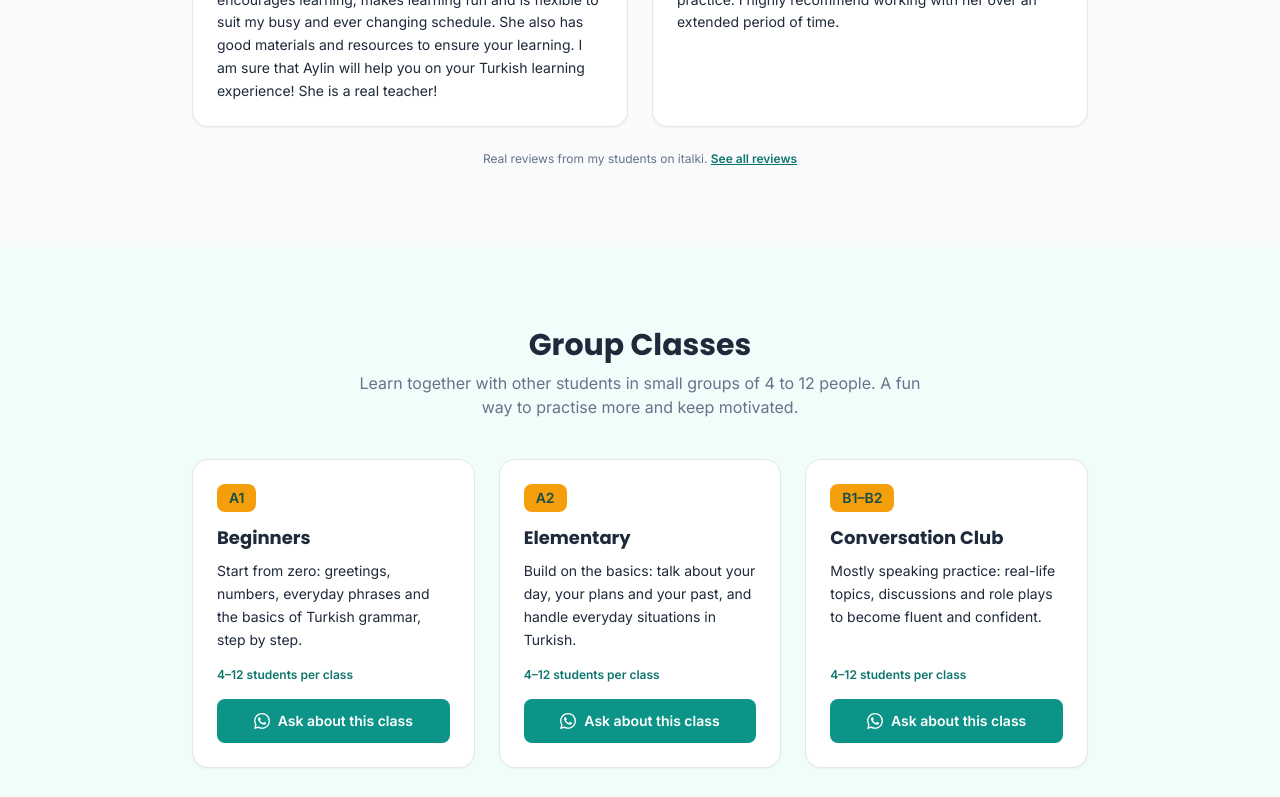
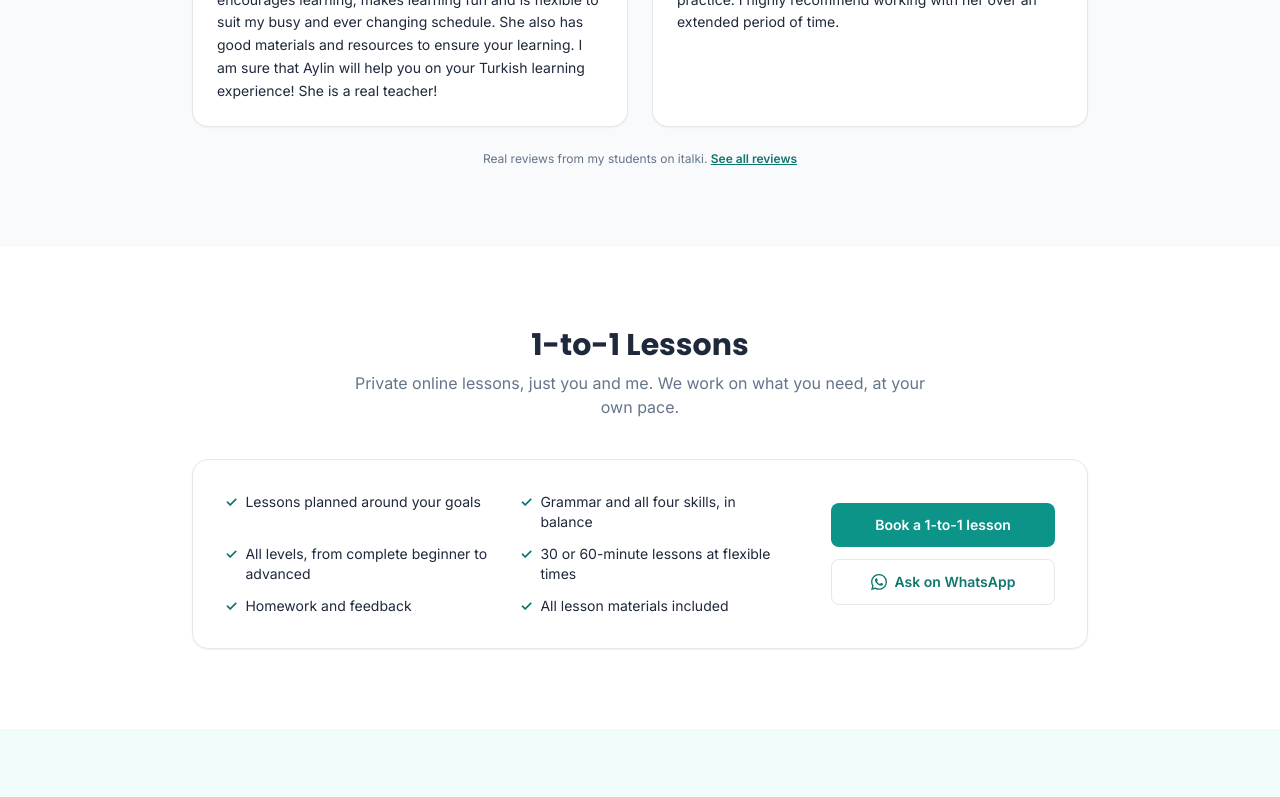
Before and after one commit to aylinmercan-web/language-workshop, a React (Vite) app: page / in a window 1280 px wide. Shown: the part 2000-2797 px from the top of the page. Built offline with nearby package versions, Linux system fonts and the light colour scheme.

Commit message:
Menü sadeleşti, slogan ve 1-to-1 Lessons bölümü eklendi

```diff
--- a/src/components/GroupClasses.jsx
+++ b/src/components/GroupClasses.jsx
@@ -6,16 +6,19 @@ const groups = [
     level: 'A1',
     title: 'Beginners',
     text: 'Start from zero: greetings, numbers, everyday phrases and the basics of Turkish grammar, step by step.',
+    info: ['4–12 students', '2 hours with a short break', 'Lesson materials included'],
   },
   {
     level: 'A2',
     title: 'Elementary',
     text: 'Build on the basics: talk about your day, your plans and your past, and handle everyday situations in Turkish.',
+    info: ['4–12 students', '2 hours with a short break', 'Lesson materials included'],
   },
   {
     level: 'B1–B2',
     title: 'Conversation Club',
     text: 'Mostly speaking practice: real-life topics, discussions and role plays to become fluent and confident.',
+    info: ['4–8 students', '60 minutes'],
   },
 ]
 
@@ -35,8 +38,7 @@ export default function GroupClasses() {
       <div className="max-w-4xl mx-auto">
         <h2 className="text-2xl md:text-3xl font-bold text-ink mb-2 text-center">Group Classes</h2>
         <p className="text-muted mb-10 text-center max-w-xl mx-auto">
-          Learn together with other students in small groups of 4 to 12 people. A fun way to practise more and
-          keep motivated.
+          Learn together with other students in small groups. A fun way to practise more and keep motivated.
         </p>
 
         <div className="grid md:grid-cols-3 gap-6">
@@ -47,7 +49,11 @@ export default function GroupClasses() {
               </span>
               <h3 className="text-lg font-bold text-ink mb-2">{g.title}</h3>
               <p className="text-sm text-ink leading-relaxed mb-4 flex-1">{g.text}</p>
-              <p className="text-xs font-semibold text-brand mb-4">4–12 students per class</p>
+              <ul className="text-xs font-semibold text-brand mb-4 space-y-1">
+                {g.info.map((i) => (
+                  <li key={i}>{i}</li>
+                ))}
+              </ul>
               {site.whatsapp && (
                 <a
                   href={whatsappLink(g.level)}
--- a/src/components/Header.jsx
+++ b/src/components/Header.jsx
@@ -15,7 +15,7 @@ function scrollTo(e, href) {
 export default function Header() {
   return (
     <header className="bg-hero flex items-center min-h-[calc(100svh-60px)]">
-      <div className="w-full max-w-5xl mx-auto px-6 py-14 md:py-20 flex flex-col md:flex-row md:items-center gap-10 md:gap-12">
+      <div className="w-full max-w-6xl mx-auto px-6 py-14 md:py-20 flex flex-col md:flex-row md:items-center gap-10 md:gap-12">
         <div className="flex-1 text-center md:text-left">
           <h1 className="hero-pop inline-block bg-[#E30A17] text-white font-extrabold text-sm md:text-base px-4 py-2 rounded-lg -rotate-2 shadow-md mb-6">
             LEARN TURKISH WITH <span lang="tr">AYLİN</span>
@@ -39,7 +39,7 @@ export default function Header() {
           </a>
         </div>
 
-        <div style={{ animationDelay: '300ms' }} className="hero-up relative w-full max-w-[220px] md:max-w-[300px] mx-auto md:mx-0 flex-shrink-0">
+        <div style={{ animationDelay: '300ms' }} className="hero-up relative w-full max-w-[260px] md:max-w-[340px] lg:max-w-[440px] mx-auto md:mx-0 flex-shrink-0">
           <div className="rounded-full p-2 bg-white">
             <img
               src={profilFoto}
--- a/src/components/Nav.jsx
+++ b/src/components/Nav.jsx
@@ -5,8 +5,7 @@ import { currentPath } from '../utils/path'
 
 const links = [
   { href: '/#about', label: 'About' },
-  { href: '/#testimonials', label: 'Reviews' },
-  { href: '/#groups', label: 'Group Classes' },
+  { href: '/#lessons', label: 'Lessons' },
   { href: '/#book', label: 'My Books' },
   { href: '/#conjugation', label: 'Practice' },
   { href: '/blog', label: 'Blog' },
@@ -47,7 +46,10 @@ export default function Nav() {
           className="mr-auto flex items-center gap-2 text-white font-bold text-lg"
         >
           <TurkishFlag className="h-6 w-9 rounded shadow" />
-          Turkish with Aylin
+          <span className="flex flex-col whitespace-nowrap leading-tight">
+            <span className="font-display text-base font-extrabold tracking-wide">TURKISH WITH <span lang="tr">AYLİN</span></span>
+            <span className="text-[11px] font-medium tracking-wide text-white/80">Real Turkish Real Progress</span>
+          </span>
         </a>
 
         <div className="hidden lg:flex items-center gap-2">
--- /dev/null
+++ b/src/components/PrivateLessons.jsx
@@ -0,0 +1,57 @@
+import { site } from '../config'
+import WhatsAppIcon from './WhatsAppIcon'
+
+const features = [
+  'Lessons planned around your goals',
+  'Grammar and all four skills, in balance',
+  'All levels, from complete beginner to advanced',
+  '30 or 60-minute lessons at flexible times',
+  'Homework and feedback',
+  'All lesson materials included',
+]
+
+export default function PrivateLessons() {
+  const toForm = (e) => {
+    e.preventDefault()
+    document.getElementById('booking')?.scrollIntoView({ behavior: 'smooth' })
+  }
+
+  return (
+    <section id="lessons" className="px-6 py-16 md:py-20">
+      <div className="max-w-4xl mx-auto">
+        <h2 className="text-2xl md:text-3xl font-bold text-ink mb-2 text-center">1-to-1 Lessons</h2>
+        <p className="text-muted mb-10 text-center max-w-xl mx-auto">
+          Private online lessons, just you and me. We work on what you need, at your own pace.
+        </p>
+
+        <div className="bg-card rounded-2xl border border-line p-6 md:p-8 shadow-sm md:flex md:items-center md:gap-10">
+          <ul className="grid sm:grid-cols-2 gap-x-6 gap-y-3 flex-1">
+            {features.map((f) => (
+              <li key={f} className="flex gap-2 text-sm text-ink">
+                <span className="text-brand font-bold">✓</span>
+                {f}
+              </li>
+            ))}
+          </ul>
+
+          <div className="mt-6 md:mt-0 flex flex-col gap-3 md:w-56 flex-shrink-0">
+            <a href="#booking" onClick={toForm} className="btn-primary">
+              Book a 1-to-1 lesson
+            </a>
+            {site.whatsapp && (
+              <a
+                href={`https://wa.me/${site.whatsapp}?text=${encodeURIComponent("Merhaba Aylin! I'd like to ask about 1-to-1 lessons.")}`}
+                target="_blank"
+                rel="noreferrer"
+                className="inline-flex items-center justify-center gap-2 rounded-lg border border-line px-5 py-3 text-sm font-semibold text-brand hover:bg-soft transition-colors"
+              >
+                <WhatsAppIcon className="h-4 w-4" />
+                Ask on WhatsApp
+              </a>
+            )}
+          </div>
+        </div>
+      </div>
+    </section>
+  )
+}
--- a/src/pages/Home.jsx
+++ b/src/pages/Home.jsx
@@ -2,6 +2,7 @@ import { useEffect } from 'react'
 import Header from '../components/Header'
 import About from '../components/About'
 import GroupClasses from '../components/GroupClasses'
+import PrivateLessons from '../components/PrivateLessons'
 import Testimonials from '../components/Testimonials'
 import Book from '../components/Book'
 import BlogPreview from '../components/BlogPreview'
@@ -21,6 +22,7 @@ export default function Home() {
       <Header />
       <About />
       <Testimonials />
+      <PrivateLessons />
       <GroupClasses />
       <Book />
       <Flashcards />
```
